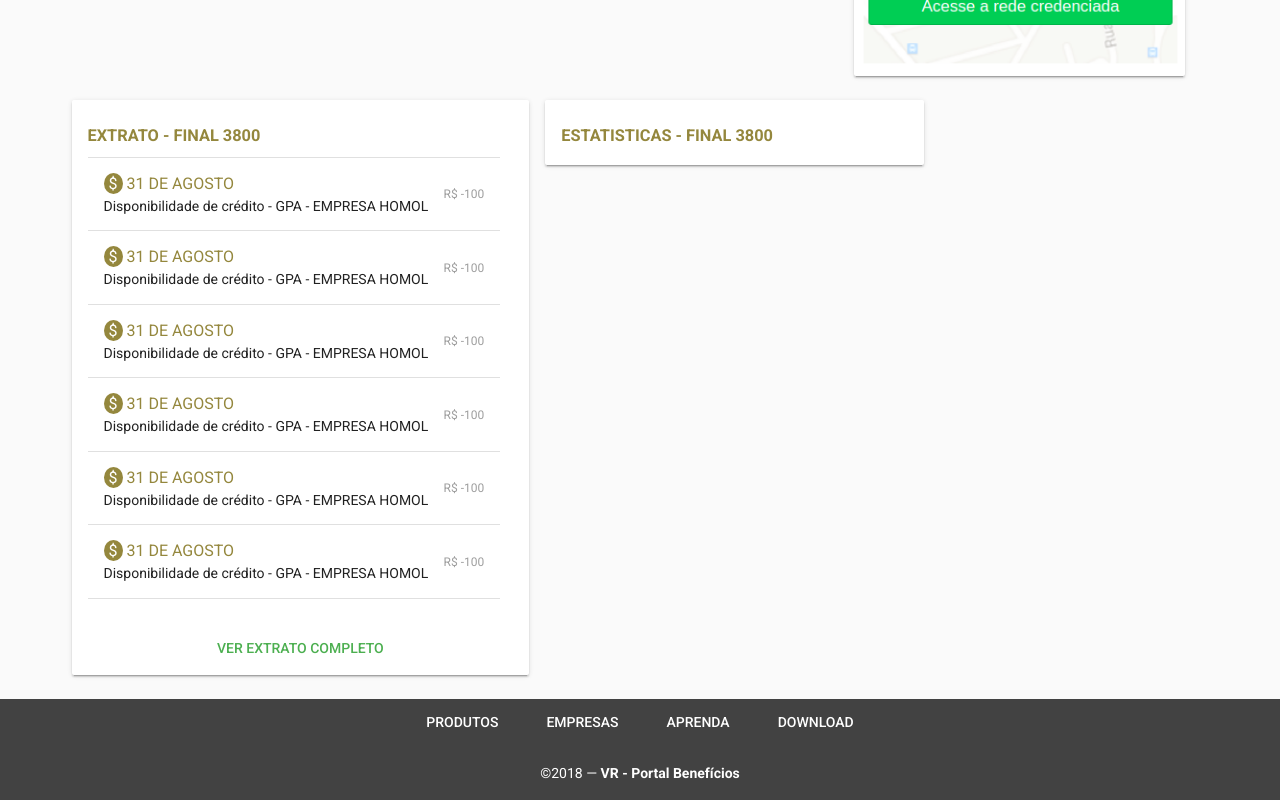
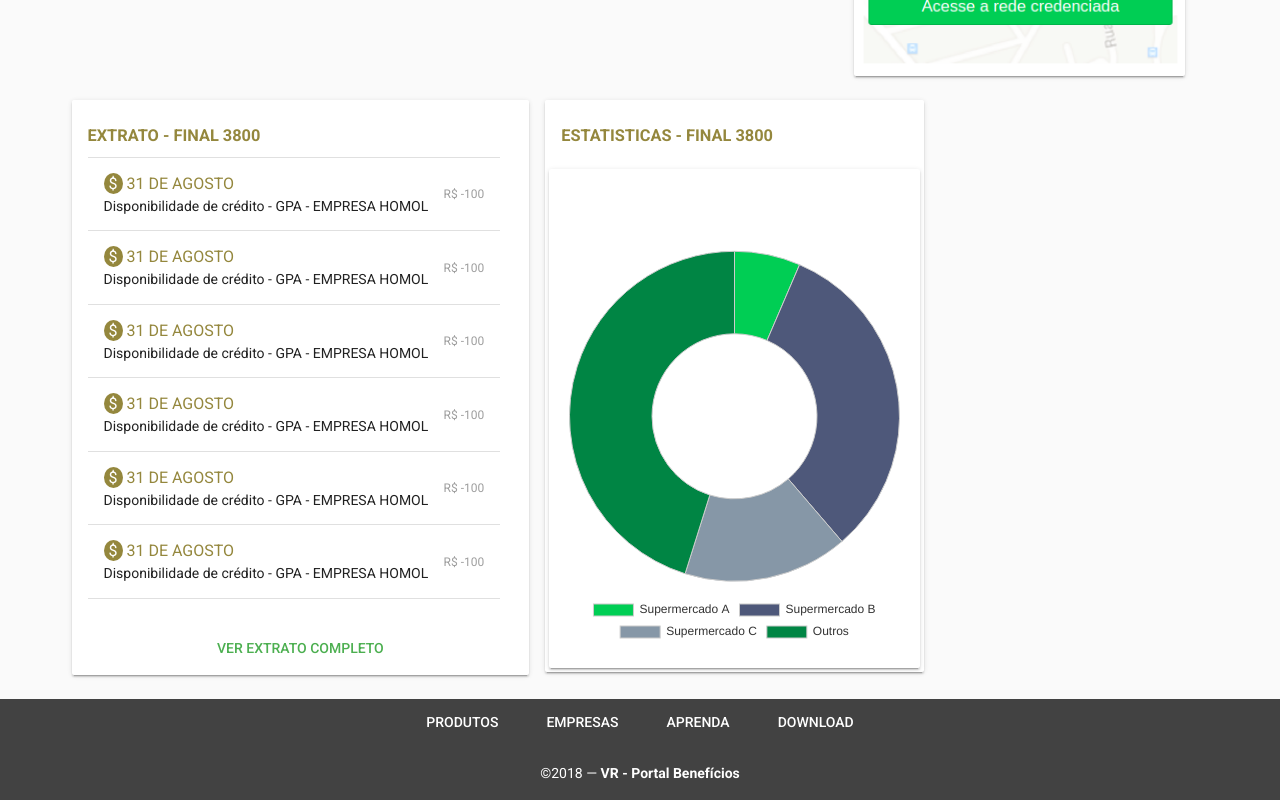
Before and after one commit to pdemutti/poc-vue, a Vue app in the folder frontend/: page /#/ in a window 1280 px wide. Shown: the part 518-1318 px from the top of the page. Built offline with nearby package versions, Linux system fonts and the light colour scheme.

Commit message:
inserção de gráfico no componente de estastisticas

```diff
--- a/frontend/package.json
+++ b/frontend/package.json
@@ -15,8 +15,10 @@
   },
   "dependencies": {
     "axios": "^0.18.0",
+    "chart.js": "^2.7.2",
     "vue": "^2.5.2",
     "vue-axios": "^2.1.1",
+    "vue-chartjs": "^3.3.1",
     "vue-router": "^3.0.1",
     "vuetify": "^1.0.13",
     "vuex": "^3.0.1"
--- a/frontend/src/components/painel/Estatisticas.vue
+++ b/frontend/src/components/painel/Estatisticas.vue
@@ -1,22 +1,98 @@
 <template>
   <v-card>
-  <v-card-title primary-title>
-    <h3 class="text-uppercase color-brown">Estatisticas - Final 3800</h3>
-  </v-card-title>
+    <v-card-title primary-title>
+      <h3 class="text-uppercase color-brown">Estatisticas - Final 3800</h3>
+    </v-card-title>
+
+    <v-layout row wrap class="pa-1">
+      <v-flex xs12 sm12>
+        <v-card class="background-dark-gray">
+          <v-card-title primary-title class="card-title">
+            <div>
+              <h3 class="headline mb-0">
+                <v-layout row wrap>
+                  <v-flex xs12 class="pa-1 box">
+                    <canvas class="canvas" ref="canvas" width="1100" height="1500"></canvas>
+                  </v-flex>
+                </v-layout>
+              </h3>
+            </div>
+          </v-card-title>
+        </v-card>
+      </v-flex>
+    </v-layout>
+
   </v-card>
 </template>
 
 <script>
+import { Doughnut } from 'vue-chartjs'
+
 export default {
-  name: 'Estatisticas',
-
+  extends: Doughnut,
+  // computed: {
+  //   chartData () {
+  //     return this.renderChart(this.data, this.chartOptions)
+  //   }
+  // },
+  mounted () {
+    this.renderChart(this.data, this.chartOptions)
+  },
   data () {
     return {
+      data: {
+        labels: ['Supermercado A', 'Supermercado B', 'Supermercado C', 'Outros'],
+        datasets: [
+          {
+            label: 'TeamA Score',
+            data: [10, 50, 25, 70],
+            backgroundColor: [
+              '#00ce54',
+              '#4e587a',
+              '#8697a7',
+              '#008544'
+            ],
+            borderColor: [
+              '#ccc',
+              '#ccc',
+              '#ccc',
+              '#ccc'
+            ],
+            borderWidth: [1, 1, 1, 1, 1]
+          }
+        ]
+      },
+      chartOptions: {
+        fullWidth: true,
+        responsive: true,
+        title: {
+          display: true,
+          position: 'top',
+          text: '',
+          fontSize: 18,
+          fontColor: '#111'
+        },
+        legend: {
+          display: true,
+          position: 'bottom',
+          labels: {
+            fontColor: '#333'
+            // fontSize: 16
+          }
+        }
+      }
+    }
+  },
+  methods: {},
+  events: {}
+}
 
-    }
-  }
-}
 </script>
 
 <style lang="css" scoped>
+  .canvas {
+    width: 100% !important;
+    height: 100% !important;
+    background: transparent;
+  }
 </style>
```
